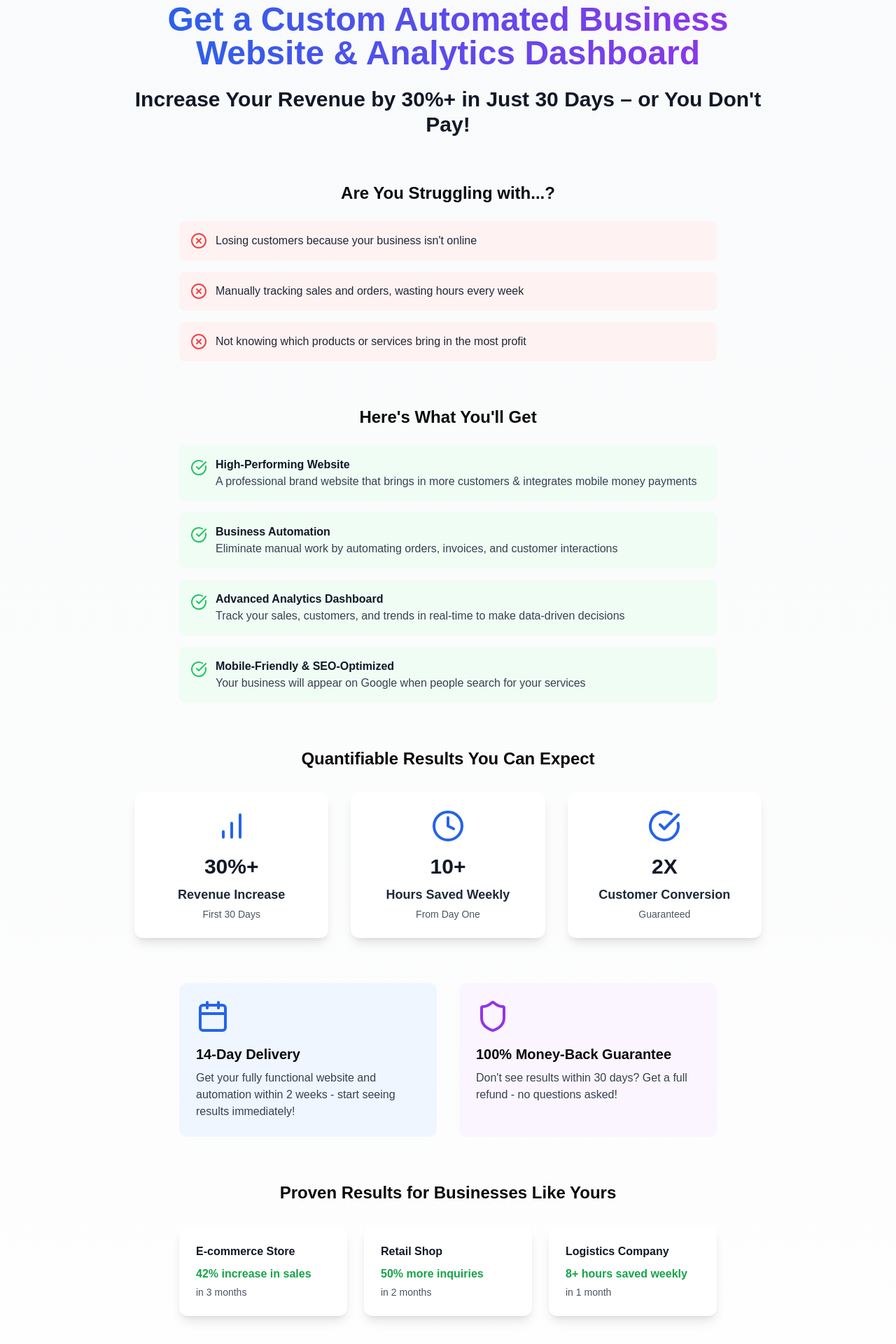
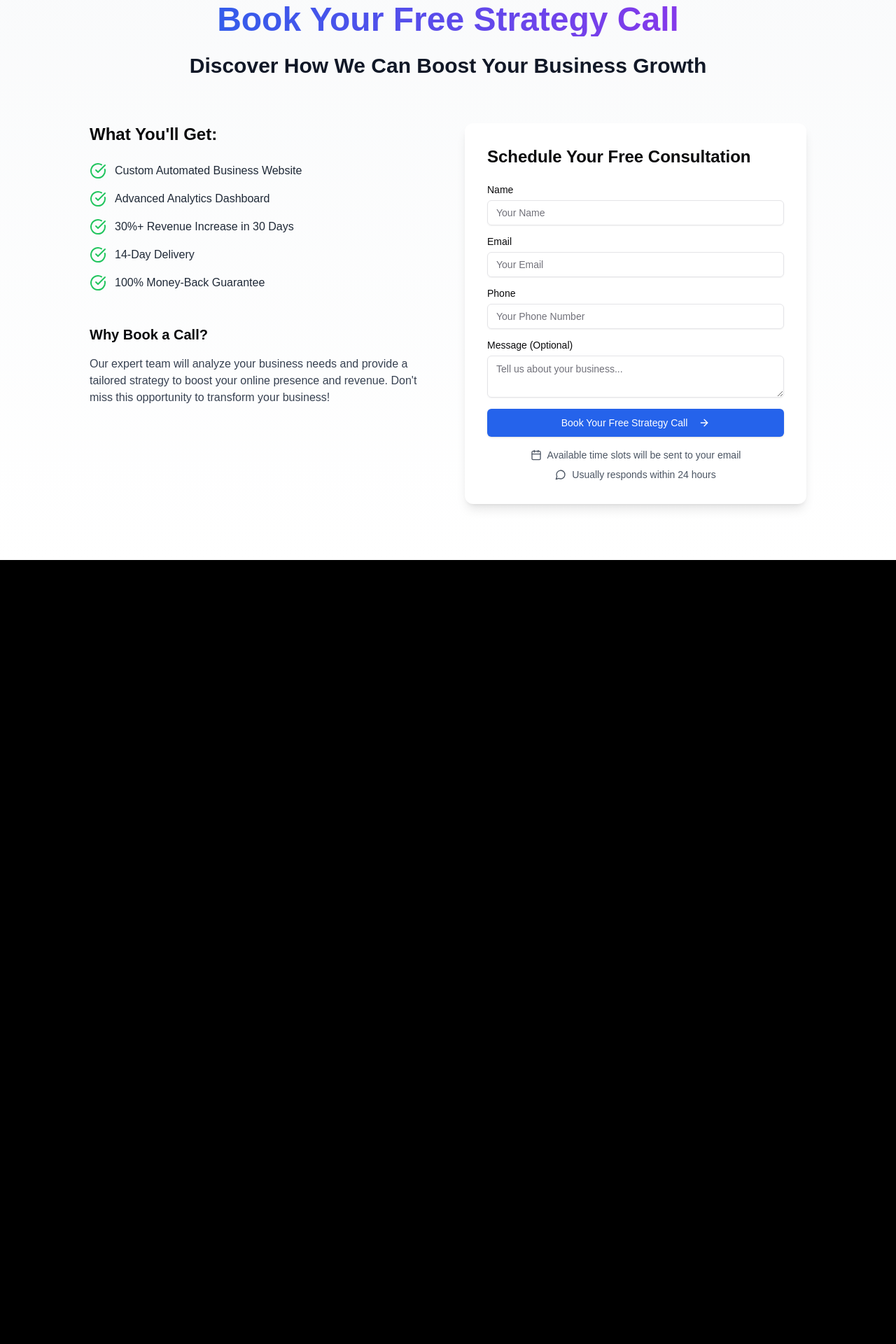
Before and after one commit to harryyking/HemoHeros, a Next.js app: page /book in a window 1280 px wide. Shown: the part 140-2060 px from the top of the page at 70% size. After the commit the page ends 940 px from the top, so only its background shows below. Built offline with nearby package versions, Linux system fonts and the light colour scheme; a web font is replaced by a local one.

Commit message:
new sales page

```diff
--- a/components/sales.tsx
+++ b/components/sales.tsx
@@ -4,210 +4,68 @@ import { Button } from "@/components/ui/button"
 import { Input } from "@/components/ui/input"
 import { Label } from "@/components/ui/label"
 import { Textarea } from "@/components/ui/textarea"
-import {
-  CheckCircle,
-  XCircle,
-  Clock,
-  BarChart,
-  Shield,
-  Calendar,
-  ArrowRight,
-  MessageCircle
-} from "lucide-react"
+import { CheckCircle, Calendar, ArrowRight, MessageCircle } from "lucide-react"
 
-const ResultsStats = [
-  {
-    stat: "30%+",
-    label: "Revenue Increase",
-    timeframe: "First 30 Days",
-    icon: BarChart
-  },
-  {
-    stat: "10+",
-    label: "Hours Saved Weekly",
-    timeframe: "From Day One",
-    icon: Clock
-  },
-  {
-    stat: "2X",
-    label: "Customer Conversion",
-    timeframe: "Guaranteed",
-    icon: CheckCircle
-  }
+const benefits = [
+  "Custom Automated Business Website",
+  "Advanced Analytics Dashboard",
+  "30%+ Revenue Increase in 30 Days",
+  "14-Day Delivery",
+  "100% Money-Back Guarantee",
 ]
 
-const PastResults = [
-  {
-    client: "E-commerce Store",
-    result: "42% increase in sales",
-    timeframe: "3 months"
-  },
-  {
-    client: "Retail Shop",
-    result: "50% more inquiries",
-    timeframe: "2 months"
-  },
-  {
-    client: "Logistics Company",
-    result: "8+ hours saved weekly",
-    timeframe: "1 month"
-  }
-]
+export default function BookingSection() {
+  const [name, setName] = useState("")
+  const [email, setEmail] = useState("")
+  const [phone, setPhone] = useState("")
+  const [message, setMessage] = useState("")
 
-export default function SalesSection() {
-  const [name, setName] = useState('');
-  const [email, setEmail] = useState('');
-  const [phone, setPhone] = useState('');
-  const [message, setMessage] = useState('');
-
-  const handleSubmit = (event: any) => {
-    event.preventDefault();
+  const handleSubmit = (event: React.FormEvent) => {
+    event.preventDefault()
     // Here you would typically send this data to a backend or use a form submission service
-    console.log({ name, email, phone, message });
+    console.log({ name, email, phone, message })
     // Reset form after submission
-    setName(''); setEmail(''); setPhone(''); setMessage('');
+    setName("")
+    setEmail("")
+    setPhone("")
+    setMessage("")
   }
 
   return (
     <section className="py-20 bg-gradient-to-b from-gray-50 to-white">
-      {/* Main Headline */}
       <div className="container mx-auto px-4">
         <div className="max-w-4xl mx-auto text-center mb-16">
-          <h2 className="text-4xl md:text-5xl font-bold mb-6 bg-clip-text text-transparent bg-gradient-to-r from-blue-600 to-purple-600">
-            Get a Custom Automated Business Website & Analytics Dashboard
-          </h2>
+          <h1 className="text-4xl md:text-5xl font-bold mb-6 bg-clip-text text-transparent bg-gradient-to-r from-blue-600 to-purple-600">
+            Book Your Free Strategy Call
+          </h1>
           <p className="text-2xl md:text-3xl font-semibold text-gray-900 mb-4">
-            Increase Your Revenue by 30%+ in Just 30 Days – or You Don't Pay!
+            Discover How We Can Boost Your Business Growth
           </p>
         </div>
 
-        {/* Pain Points */}
-        <div className="max-w-3xl mx-auto mb-16">
-          <h3 className="text-2xl font-bold mb-6 text-center">
-            Are You Struggling with...?
-          </h3>
-          <div className="space-y-4">
-            {[
-              "Losing customers because your business isn't online",
-              "Manually tracking sales and orders, wasting hours every week",
-              "Not knowing which products or services bring in the most profit"
-            ].map((point, index) => (
-              <div key={index} className="flex items-center bg-red-50 p-4 rounded-lg">
-                <XCircle className="text-red-500 mr-3 flex-shrink-0" />
-                <p className="text-gray-800">{point}</p>
-              </div>
-            ))}
+        <div className="max-w-5xl mx-auto grid md:grid-cols-2 gap-12">
+          <div>
+            <h2 className="text-2xl font-bold mb-6">What You'll Get:</h2>
+            <ul className="space-y-4">
+              {benefits.map((benefit, index) => (
+                <li key={index} className="flex items-center">
+                  <CheckCircle className="text-green-500 mr-3 flex-shrink-0" />
+                  <span className="text-gray-800">{benefit}</span>
+                </li>
+              ))}
+            </ul>
+
+            <div className="mt-12">
+              <h3 className="text-xl font-semibold mb-4">Why Book a Call?</h3>
+              <p className="text-gray-700 mb-4">
+                Our expert team will analyze your business needs and provide a tailored strategy to boost your online
+                presence and revenue. Don't miss this opportunity to transform your business!
+              </p>
+            </div>
           </div>
-        </div>
 
-        {/* Solution */}
-        <div className="max-w-3xl mx-auto mb-16">
-          <h3 className="text-2xl font-bold mb-6 text-center">
-            Here's What You'll Get
-          </h3>
-          <div className="space-y-4">
-            {[
-              {
-                title: "High-Performing Website",
-                desc: "A professional brand website that brings in more customers & integrates mobile money payments"
-              },
-              {
-                title: "Business Automation",
-                desc: "Eliminate manual work by automating orders, invoices, and customer interactions"
-              },
-              {
-                title: "Advanced Analytics Dashboard",
-                desc: "Track your sales, customers, and trends in real-time to make data-driven decisions"
-              },
-              {
-                title: "Mobile-Friendly & SEO-Optimized",
-                desc: "Your business will appear on Google when people search for your services"
-              }
-            ].map((solution, index) => (
-              <div key={index} className="flex items-start bg-green-50 p-4 rounded-lg">
-                <CheckCircle className="text-green-500 mr-3 flex-shrink-0 mt-1" />
-                <div>
-                  <h4 className="font-semibold text-gray-900">{solution.title}</h4>
-                  <p className="text-gray-700">{solution.desc}</p>
-                </div>
-              </div>
-            ))}
-          </div>
-        </div>
-
-        {/* Results Stats */}
-        <div className="max-w-4xl mx-auto mb-16">
-          <h3 className="text-2xl font-bold mb-8 text-center">
-            Quantifiable Results You Can Expect
-          </h3>
-          <div className="grid md:grid-cols-3 gap-8">
-            {ResultsStats.map((stat, index) => (
-              <div key={index} className="bg-white p-6 rounded-xl shadow-lg text-center">
-                <stat.icon className="w-12 h-12 mx-auto mb-4 text-blue-600" />
-                <div className="text-3xl font-bold text-gray-900 mb-2">
-                  {stat.stat}
-                </div>
-                <div className="text-lg font-semibold text-gray-800 mb-1">
-                  {stat.label}
-                </div>
-                <div className="text-sm text-gray-600">
-                  {stat.timeframe}
-                </div>
-              </div>
-            ))}
-          </div>
-        </div>
-
-        {/* Timeline & Guarantee */}
-        <div className="max-w-3xl mx-auto mb-16 grid md:grid-cols-2 gap-8">
-          <div className="bg-blue-50 p-6 rounded-xl">
-            <Calendar className="w-12 h-12 text-blue-600 mb-4" />
-            <h4 className="text-xl font-bold mb-2">14-Day Delivery</h4>
-            <p className="text-gray-700">
-              Get your fully functional website and automation within 2 weeks - start seeing results immediately!
-            </p>
-          </div>
-          <div className="bg-purple-50 p-6 rounded-xl">
-            <Shield className="w-12 h-12 text-purple-600 mb-4" />
-            <h4 className="text-xl font-bold mb-2">100% Money-Back Guarantee</h4>
-            <p className="text-gray-700">
-              Don't see results within 30 days? Get a full refund - no questions asked!
-            </p>
-          </div>
-        </div>
-
-        {/* Past Results */}
-        <div className="max-w-3xl mx-auto mb-16">
-          <h3 className="text-2xl font-bold mb-8 text-center">
-            Proven Results for Businesses Like Yours
-          </h3>
-          <div className="grid md:grid-cols-3 gap-6">
-            {PastResults.map((result, index) => (
-              <div key={index} className="bg-white p-6 rounded-xl shadow-lg">
-                <div className="font-semibold text-gray-900 mb-2">
-                  {result.client}
-                </div>
-                <div className="text-green-600 font-bold mb-1">
-                  {result.result}
-                </div>
-                <div className="text-sm text-gray-600">
-                  in {result.timeframe}
-                </div>
-              </div>
-            ))}
-          </div>
-        </div>
-
-        {/* CTA Section with Form */}
-        <div className="max-w-2xl mx-auto text-center">
-          <div className="bg-green-500 text-white p-8 rounded-2xl">
-            <h3 className="text-2xl font-bold mb-4">
-              Limited Time Offer - Only 3 Spots Available!
-            </h3>
-            <p className="text-gray-300 mb-6">
-              Book your free consultation now to secure your spot and start growing your business!
-            </p>
-
+          <div className="bg-white p-8 rounded-xl shadow-lg">
+            <h2 className="text-2xl font-bold mb-6">Schedule Your Free Consultation</h2>
             <form onSubmit={handleSubmit} className="space-y-4">
               <div className="grid gap-2">
                 <Label htmlFor="name">Name</Label>
@@ -216,7 +74,7 @@ export default function SalesSection() {
                   placeholder="Your Name"
                   value={name}
                   onChange={(e) => setName(e.target.value)}
-                  className="bg-white text-gray-900"
+                  required
                 />
               </div>
               <div className="grid gap-2">
@@ -227,7 +85,7 @@ export default function SalesSection() {
                   placeholder="Your Email"
                   value={email}
                   onChange={(e) => setEmail(e.target.value)}
-                  className="bg-white text-gray-900"
+                  required
                 />
               </div>
               <div className="grid gap-2">
@@ -238,30 +96,30 @@ export default function SalesSection() {
                   placeholder="Your Phone Number"
                   value={phone}
                   onChange={(e) => setPhone(e.target.value)}
-                  className="bg-white text-gray-900"
+                  required
                 />
               </div>
               <div className="grid gap-2">
-                <Label htmlFor="message">Message</Label>
+                <Label htmlFor="message">Message (Optional)</Label>
                 <Textarea
                   id="message"
                   placeholder="Tell us about your business..."
                   value={message}
                   onChange={(e) => setMessage(e.target.value)}
-                  className="bg-white text-gray-900"
                 />
               </div>
-              <Button
-                type="submit"
-                size="lg"
-                className="bg-white text-green-600 hover:bg-green-100 group"
-              >
+              <Button type="submit" size="lg" className="w-full bg-blue-600 text-white hover:bg-blue-700 group">
                 Book Your Free Strategy Call
                 <ArrowRight className="ml-2 group-hover:translate-x-1 transition-transform" />
               </Button>
             </form>
 
-            <div className="mt-4 flex items-center justify-center text-sm text-gray-300">
+            <div className="mt-4 flex items-center justify-center text-sm text-gray-600">
+              <Calendar className="mr-2" size={16} />
+              Available time slots will be sent to your email
+            </div>
+
+            <div className="mt-2 flex items-center justify-center text-sm text-gray-600">
               <MessageCircle className="mr-2" size={16} />
               Usually responds within 24 hours
             </div>
```
